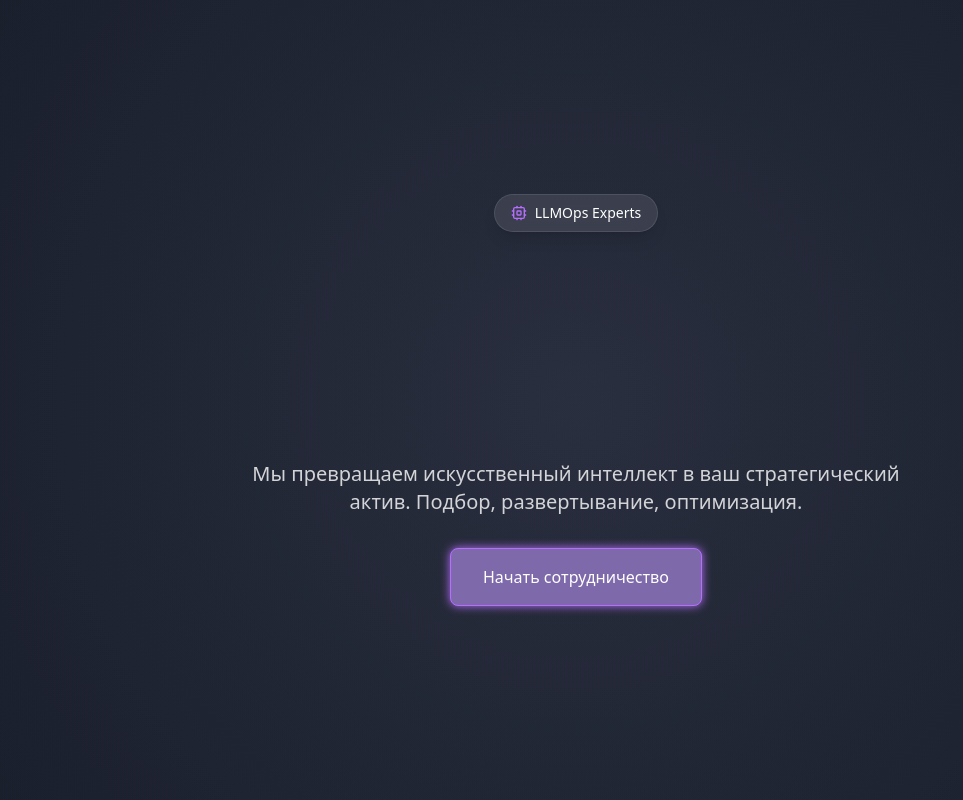
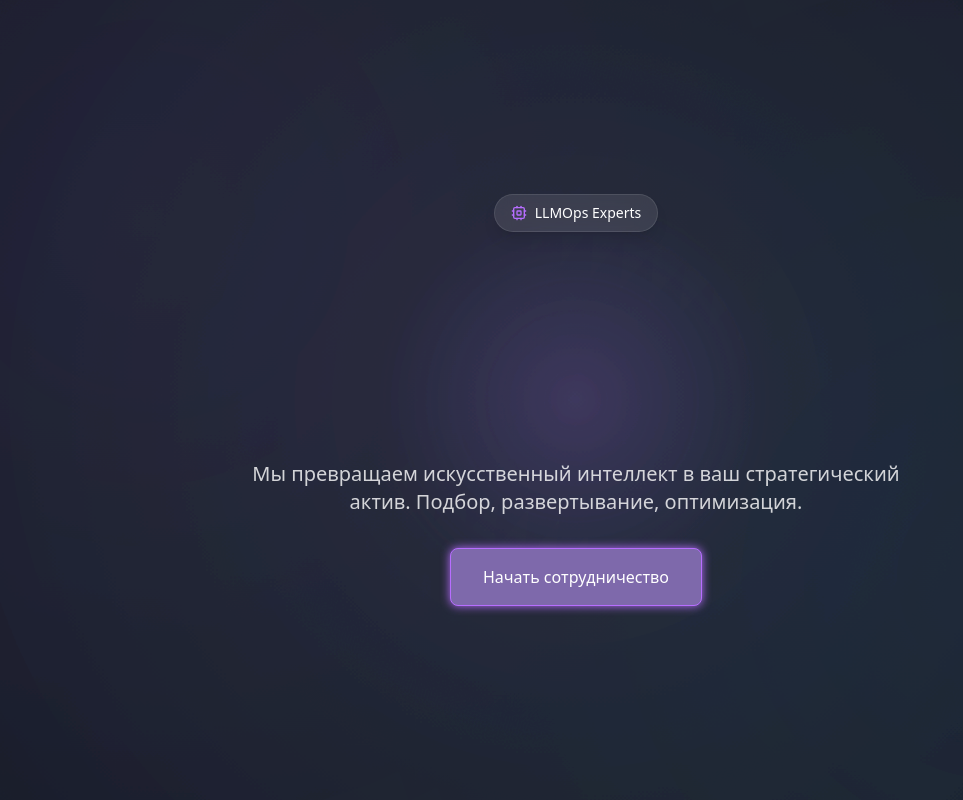
Before and after one commit to vionaaru/mystic-ai-landing, a React (Vite) app: page / in a window 1280 px wide. Shown: the top 800 px of the page, without its empty margins (64-1027 px from the left). Built offline with nearby package versions, Linux system fonts and the light colour scheme.

Commit message:
Update hero section background
Improve the hero section's background by making it dynamic and adding a depth effect, such as an abyss, chasm, or space theme.

```diff
--- a/src/index.css
+++ b/src/index.css
@@ -42,4 +42,62 @@
 .parallax-bg {
   @apply fixed inset-0 pointer-events-none;
   background: radial-gradient(circle at center, #2A2F3F 0%, #1A1F2C 100%);
+  animation: bgPulse 15s ease-in-out infinite;
+  z-index: -1;
 }
+
+.parallax-bg::before {
+  content: '';
+  position: absolute;
+  width: 200%;
+  height: 200%;
+  top: -50%;
+  left: -50%;
+  background-image:
+    radial-gradient(circle at center, transparent 0%, #1A1F2C 100%),
+    radial-gradient(circle at center, #B76EFF 0%, transparent 25%);
+  background-size: 100% 100%, 50% 50%;
+  background-position: center center;
+  transform-origin: center center;
+  animation: rotate 60s linear infinite;
+  opacity: 0.15;
+}
+
+.parallax-bg::after {
+  content: '';
+  position: absolute;
+  inset: 0;
+  background:
+    radial-gradient(circle at 20% 30%, #B76EFF15 0%, transparent 50%),
+    radial-gradient(circle at 80% 70%, #1EAEDB15 0%, transparent 50%);
+  animation: nebulaPulse 10s ease-in-out infinite alternate;
+}
+
+@keyframes bgPulse {
+  0%, 100% {
+    transform: scale(1);
+  }
+  50% {
+    transform: scale(1.05);
+  }
+}
+
+@keyframes rotate {
+  from {
+    transform: rotate(0deg);
+  }
+  to {
+    transform: rotate(360deg);
+  }
+}
+
+@keyframes nebulaPulse {
+  0% {
+    opacity: 0.3;
+    transform: scale(1);
+  }
+  100% {
+    opacity: 0.7;
+    transform: scale(1.1);
+  }
+}
--- a/src/pages/Index.tsx
+++ b/src/pages/Index.tsx
@@ -7,7 +7,8 @@ import ContactForm from "@/components/ContactForm";
 
 const Index = () => {
   return (
-    <main className="min-h-screen">
+    <main className="min-h-screen relative">
+      <div className="parallax-bg" />
       <HeroSection />
       <TeamSection />
       <ServicesGrid />
```
